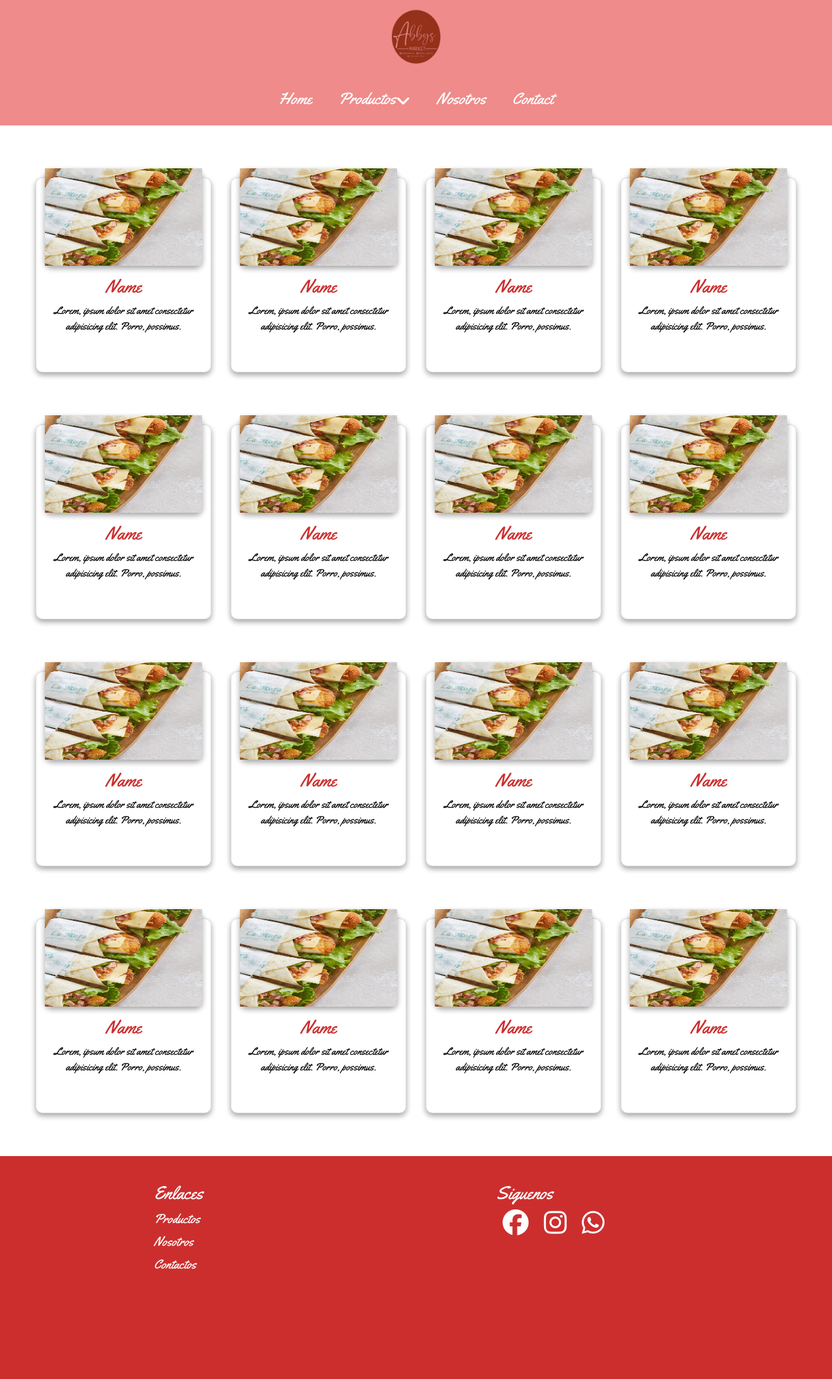
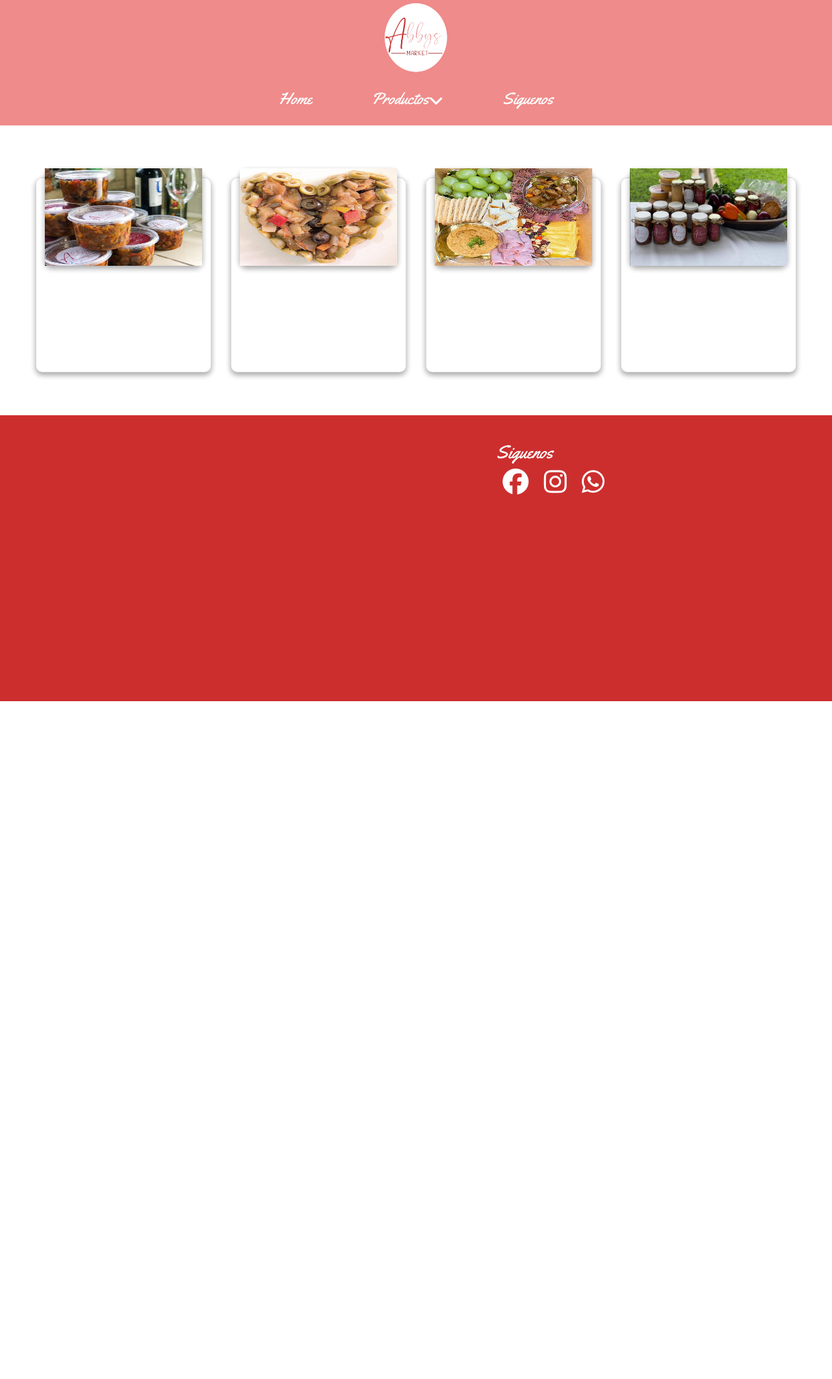
Before and after one commit to tavojereda/AbbysMarketWeb, a website built with Parcel: page src/productos.html in a window 1280 px wide. Shown: the part 47-2169 px from the top of the page at 65% size. After the commit the page ends 1126 px from the top, so only its background shows below. Built offline with nearby package versions, Linux system fonts and the light colour scheme; a script that the page names is missing; a web font is replaced by a local one.

Commit message:
Pagina terminanda para presentacion

```diff
--- a/src/productos.html
+++ b/src/productos.html
@@ -17,7 +17,7 @@
 	<body class="grid-container">
 		<header class="header grid-containerNavMenu">
 			<div class="logo">
-				<a href="#"><img src="./Assets/images/logoAbbys.png" alt="" /></a>
+				<a href="#"><img src="./Assets/images/LogoBlanco.png" alt="" /></a>
 			</div>
 			<div class="container navMenu">
 				<div class="row v-center">
@@ -41,29 +41,33 @@
 										<div class="list-item">
 											<h4 class="title">Productos</h4>
 											<ul>
-												<li><a href="#">Dulces</a></li>
-												<li><a href="#">Salados</a></li>
-												<li><a href="#">Carnes</a></li>
+												<li><a href="./productos.html">Comestibles</a></li>
+												<!-- <li><a href="./productos.html">Salados</a></li>
+												<li><a href="./productos.html">Carnes</a></li> -->
 											</ul>
 										</div>
+
 										<div class="list-item text-center">
 											<a href="#">
-												<img src="./Assets/images/ejemploProducto.png" alt="" />
+												<img src="./Assets/images/Producto1.png" alt="" />
 												<h4 class="title">Product 1</h4>
 											</a>
 										</div>
+
 										<div class="list-item text-center">
 											<a href="#">
-												<img src="./Assets/images/ejemploProducto.png" alt="" />
+												<img src="./Assets/images/Producto2.png" alt="" />
 												<h4 class="title">Product 2</h4>
 											</a>
 										</div>
+
 										<div class="list-item text-center">
 											<a href="#">
-												<img src="./Assets/images/ejemploProducto.png" alt="" />
+												<img src="./Assets/images/Producto3.png" alt="" />
 												<h4 class="title">Product 3</h4>
 											</a>
 										</div>
+
 										<!-- <div class="list-item text-center">
 											<a href="#">
 												<img src="./Assets/images/ejemploProducto.png" alt="" />
@@ -72,8 +76,89 @@
 										</div> -->
 									</div>
 								</li>
-								<li><a href="#nosotros">Nosotros</a></li>
-								<li><a href="#">Contact</a></li>
+								<!-- <li class="menu-item-has-children">
+									<a href="#">Shop<i class="fas fa-angle-down"></i></a>
+									<div class="sub-menu mega-menu mega-menu-column-4">
+										<div class="list-item">
+											<h4 class="title">Men's Fashion</h4>
+											<ul>
+												<li><a href="#">Product List</a></li>
+												<li><a href="#">Product List</a></li>
+												<li><a href="#">Product List</a></li>
+												<li><a href="#">Product List</a></li>
+												<li><a href="#">Product List</a></li>
+												<li><a href="#">Product List</a></li>
+											</ul>
+
+											<h4 class="title">Beauty</h4>
+											<ul>
+												<li><a href="#">Product List</a></li>
+												<li><a href="#">Product List</a></li>
+												<li><a href="#">Product List</a></li>
+											</ul>
+										</div>
+										<div class="list-item">
+											<h4 class="title">Women's Fashion</h4>
+											<ul>
+												<li><a href="#">Product List</a></li>
+												<li><a href="#">Product List</a></li>
+												<li><a href="#">Product List</a></li>
+												<li><a href="#">Product List</a></li>
+												<li><a href="#">Product List</a></li>
+											</ul>
+											<h4 class="title">Furniture</h4>
+											<ul>
+												<li><a href="#">Product List</a></li>
+												<li><a href="#">Product List</a></li>
+												<li><a href="#">Product List</a></li>
+												<li><a href="#">Product List</a></li>
+											</ul>
+										</div>
+										<div class="list-item">
+											<h4 class="title">Home, Kitchen</h4>
+											<ul>
+												<li><a href="#">Product List</a></li>
+												<li><a href="#">Product List</a></li>
+												<li><a href="#">Product List</a></li>
+												<li><a href="#">Product List</a></li>
+												<li><a href="#">Product List</a></li>
+												<li><a href="#">Product List</a></li>
+												<li><a href="#">Product List</a></li>
+												<li><a href="#">Product List</a></li>
+												<li><a href="#">Product List</a></li>
+												<li><a href="#">Product List</a></li>
+											</ul>
+										</div>
+										<div class="list-item">
+											<img src="./Assets/images/ejemploProducto.png" alt="" />
+										</div>
+									</div>
+								</li> -->
+
+								<!-- <li class="menu-item-has-children">
+									<a href="#">Blog<i class="fas fa-angle-down"></i></a>
+									<div class="sub-menu single-column-menu">
+										<ul>
+											<li><a href="#">html</a></li>
+											<li><a href="#">css</a></li>
+											<li><a href="#">js</a></li>
+										</ul>
+									</div>
+								</li> -->
+
+								<!-- <li class="menu-item-has-children">
+									<a href="#">Pages<i class="fas fa-angle-down"></i></a>
+									<div class="sub-menu single-column-menu">
+										<ul>
+											<li><a href="#">Login</a></li>
+											<li><a href="#">Register</a></li>
+											<li><a href="#">Faq</a></li>
+											<li><a href="#">404 Page</a></li>
+										</ul>
+									</div>
+								</li> -->
+								<!-- <li><a href="#nosotros">Nosotros</a></li> -->
+								<li><a href="#siguenos">Siguenos</a></li>
 							</ul>
 						</nav>
 					</div>
@@ -82,7 +167,7 @@
 			<div class="header-item item-right">
 				<!-- mobile menu trigger -->
 				<div class="mobile-menu-trigger">
-					<
+					<span></span>
 				</div>
 			</div>
 			<!-- menu end here -->
@@ -93,212 +178,230 @@
 				<div class="col-lg-3 col-md-4 col-sm-6 col-xs-12">
 					<div class="box card">
 						<div class="box cardImg">
-							<img src="./Assets/images/Producto1.jpg" alt="">
+							<img src="./Assets/images/Producto1.png" alt="" />
+						</div>
+						<!-- <div class="info">
+							<h3>Name</h3>
+							<p>Lorem, ipsum dolor sit amet consectetur adipisicing elit. Porro, possimus.</p>
+							<button class="btn btn-primary">Acheter</button>
+						</div> -->
+					</div>
+				</div>
+
+				<div class="col-lg-3 col-md-4 col-sm-6 col-xs-12">
+					<div class="box card">
+						<div class="box cardImg">
+							<img src="./Assets/images/Producto2.png" alt="" />
+						</div>
+						<!-- <div class="info">
+							<h3>Name</h3>
+							<p>Lorem, ipsum dolor sit amet consectetur adipisicing elit. Porro, possimus.</p>
+							<button class="btn btn-primary">Acheter</button>
+						</div> -->
+					</div>
+				</div>
+
+				<div class="col-lg-3 col-md-4 col-sm-6 col-xs-12">
+					<div class="box card">
+						<div class="box cardImg">
+							<img src="./Assets/images/Producto3.png" alt="" />
+						</div>
+						<!-- <div class="info">
+							<h3>Name</h3>
+							<p>Lorem, ipsum dolor sit amet consectetur adipisicing elit. Porro, possimus.</p>
+							<button class="btn btn-primary">Acheter</button>
+						</div> -->
+					</div>
+				</div>
+
+				<div class="col-lg-3 col-md-4 col-sm-6 col-xs-12">
+					<div class="box card">
+						<div class="box cardImg">
+							<img src="./Assets/images/Producto4.png" alt="" />
+						</div>
+						<!-- <div class="info">
+							<h3>Name</h3>
+							<p>Lorem, ipsum dolor sit amet consectetur adipisicing elit. Porro, possimus.</p>
+							<button class="btn btn-primary">Acheter</button>
+						</div> -->
+					</div>
+				</div>
+
+				<!-- <div class="col-lg-3 col-md-4 col-sm-6 col-xs-12">
+					<div class="box card">
+						<div class="box cardImg">
+							<img src="./Assets/images/Producto1.png" alt="" />
 						</div>
 						<div class="info">
 							<h3>Name</h3>
 							<p>Lorem, ipsum dolor sit amet consectetur adipisicing elit. Porro, possimus.</p>
-							<!-- <button class="btn btn-primary">Acheter</button> -->
+							<button class="btn btn-primary">Acheter</button>
 						</div>
 					</div>
 				</div>
+
 				<div class="col-lg-3 col-md-4 col-sm-6 col-xs-12">
 					<div class="box card">
 						<div class="box cardImg">
-							<img src="./Assets/images/Producto1.jpg" alt="">
+							<img src="./Assets/images/Producto1.png" alt="" />
 						</div>
 						<div class="info">
 							<h3>Name</h3>
 							<p>Lorem, ipsum dolor sit amet consectetur adipisicing elit. Porro, possimus.</p>
-							<!-- <button class="btn btn-primary">Acheter</button> -->
+							<button class="btn btn-primary">Acheter</button>
 						</div>
 					</div>
 				</div>
+
 				<div class="col-lg-3 col-md-4 col-sm-6 col-xs-12">
 					<div class="box card">
 						<div class="box cardImg">
-							<img src="./Assets/images/Producto1.jpg" alt="">
+							<img src="./Assets/images/Producto1.png" alt="" />
 						</div>
 						<div class="info">
 							<h3>Name</h3>
 							<p>Lorem, ipsum dolor sit amet consectetur adipisicing elit. Porro, possimus.</p>
-							<!-- <button class="btn btn-primary">Acheter</button> -->
+							<button class="btn btn-primary">Acheter</button>
 						</div>
 					</div>
 				</div>
+
 				<div class="col-lg-3 col-md-4 col-sm-6 col-xs-12">
 					<div class="box card">
 						<div class="box cardImg">
-							<img src="./Assets/images/Producto1.jpg" alt="">
+							<img src="./Assets/images/Producto1.png" alt="" />
 						</div>
 						<div class="info">
 							<h3>Name</h3>
 							<p>Lorem, ipsum dolor sit amet consectetur adipisicing elit. Porro, possimus.</p>
-							<!-- <button class="btn btn-primary">Acheter</button> -->
+							<button class="btn btn-primary">Acheter</button>
 						</div>
 					</div>
 				</div>
+
 				<div class="col-lg-3 col-md-4 col-sm-6 col-xs-12">
 					<div class="box card">
 						<div class="box cardImg">
-							<img src="./Assets/images/Producto1.jpg" alt="">
+							<img src="./Assets/images/Producto1.png" alt="" />
 						</div>
 						<div class="info">
 							<h3>Name</h3>
 							<p>Lorem, ipsum dolor sit amet consectetur adipisicing elit. Porro, possimus.</p>
-							<!-- <button class="btn btn-primary">Acheter</button> -->
+							<button class="btn btn-primary">Acheter</button>
 						</div>
 					</div>
 				</div>
+
 				<div class="col-lg-3 col-md-4 col-sm-6 col-xs-12">
 					<div class="box card">
 						<div class="box cardImg">
-							<img src="./Assets/images/Producto1.jpg" alt="">
+							<img src="./Assets/images/Producto1.png" alt="" />
 						</div>
 						<div class="info">
 							<h3>Name</h3>
 							<p>Lorem, ipsum dolor sit amet consectetur adipisicing elit. Porro, possimus.</p>
-							<!-- <button class="btn btn-primary">Acheter</button> -->
+							<button class="btn btn-primary">Acheter</button>
 						</div>
 					</div>
 				</div>
+
 				<div class="col-lg-3 col-md-4 col-sm-6 col-xs-12">
 					<div class="box card">
 						<div class="box cardImg">
-							<img src="./Assets/images/Producto1.jpg" alt="">
+							<img src="./Assets/images/Producto1.png" alt="" />
 						</div>
 						<div class="info">
 							<h3>Name</h3>
 							<p>Lorem, ipsum dolor sit amet consectetur adipisicing elit. Porro, possimus.</p>
-							<!-- <button class="btn btn-primary">Acheter</button> -->
+							<button class="btn btn-primary">Acheter</button>
 						</div>
 					</div>
 				</div>
+
 				<div class="col-lg-3 col-md-4 col-sm-6 col-xs-12">
 					<div class="box card">
 						<div class="box cardImg">
-							<img src="./Assets/images/Producto1.jpg" alt="">
+							<img src="./Assets/images/Producto1.png" alt="" />
 						</div>
 						<div class="info">
 							<h3>Name</h3>
 							<p>Lorem, ipsum dolor sit amet consectetur adipisicing elit. Porro, possimus.</p>
-							<!-- <button class="btn btn-primary">Acheter</button> -->
+							<button class="btn btn-primary">Acheter</button>
 						</div>
 					</div>
 				</div>
+
 				<div class="col-lg-3 col-md-4 col-sm-6 col-xs-12">
 					<div class="box card">
 						<div class="box cardImg">
-							<img src="./Assets/images/Producto1.jpg" alt="">
+							<img src="./Assets/images/Producto1.png" alt="" />
 						</div>
 						<div class="info">
 							<h3>Name</h3>
 							<p>Lorem, ipsum dolor sit amet consectetur adipisicing elit. Porro, possimus.</p>
-							<!-- <button class="btn btn-primary">Acheter</button> -->
+							<button class="btn btn-primary">Acheter</button>
 						</div>
 					</div>
 				</div>
+
 				<div class="col-lg-3 col-md-4 col-sm-6 col-xs-12">
 					<div class="box card">
 						<div class="box cardImg">
-							<img src="./Assets/images/Producto1.jpg" alt="">
+							<img src="./Assets/images/Producto1.png" alt="" />
 						</div>
 						<div class="info">
 							<h3>Name</h3>
 							<p>Lorem, ipsum dolor sit amet consectetur adipisicing elit. Porro, possimus.</p>
-							<!-- <button class="btn btn-primary">Acheter</button> -->
+							<button class="btn btn-primary">Acheter</button>
 						</div>
 					</div>
 				</div>
+
 				<div class="col-lg-3 col-md-4 col-sm-6 col-xs-12">
 					<div class="box card">
 						<div class="box cardImg">
-							<img src="./Assets/images/Producto1.jpg" alt="">
+							<img src="./Assets/images/Producto1.png" alt="" />
 						</div>
 						<div class="info">
 							<h3>Name</h3>
 							<p>Lorem, ipsum dolor sit amet consectetur adipisicing elit. Porro, possimus.</p>
-							<!-- <button class="btn btn-primary">Acheter</button> -->
+							<button class="btn btn-primary">Acheter</button>
 						</div>
 					</div>
 				</div>
+
 				<div class="col-lg-3 col-md-4 col-sm-6 col-xs-12">
 					<div class="box card">
 						<div class="box cardImg">
-							<img src="./Assets/images/Producto1.jpg" alt="">
+							<img src="./Assets/images/Producto1.png" alt="" />
 						</div>
 						<div class="info">
 							<h3>Name</h3>
 							<p>Lorem, ipsum dolor sit amet consectetur adipisicing elit. Porro, possimus.</p>
-							<!-- <button class="btn btn-primary">Acheter</button> -->
+							<button class="btn btn-primary">Acheter</button>
 						</div>
 					</div>
-				</div>
-				<div class="col-lg-3 col-md-4 col-sm-6 col-xs-12">
-					<div class="box card">
-						<div class="box cardImg">
-							<img src="./Assets/images/Producto1.jpg" alt="">
-						</div>
-						<div class="info">
-							<h3>Name</h3>
-							<p>Lorem, ipsum dolor sit amet consectetur adipisicing elit. Porro, possimus.</p>
-							<!-- <button class="btn btn-primary">Acheter</button> -->
-						</div>
-					</div>
-				</div>
-				<div class="col-lg-3 col-md-4 col-sm-6 col-xs-12">
-					<div class="box card">
-						<div class="box cardImg">
-							<img src="./Assets/images/Producto1.jpg" alt="">
-						</div>
-						<div class="info">
-							<h3>Name</h3>
-							<p>Lorem, ipsum dolor sit amet consectetur adipisicing elit. Porro, possimus.</p>
-							<!-- <button class="btn btn-primary">Acheter</button> -->
-						</div>
-					</div>
-				</div>
-				<div class="col-lg-3 col-md-4 col-sm-6 col-xs-12">
-					<div class="box card">
-						<div class="box cardImg">
-							<img src="./Assets/images/Producto1.jpg" alt="">
-						</div>
-						<div class="info">
-							<h3>Name</h3>
-							<p>Lorem, ipsum dolor sit amet consectetur adipisicing elit. Porro, possimus.</p>
-							<!-- <button class="btn btn-primary">Acheter</button> -->
-						</div>
-					</div>
-				</div>
-				<div class="col-lg-3 col-md-4 col-sm-6 col-xs-12">
-					<div class="box card">
-						<div class="box cardImg">
-							<img src="./Assets/images/Producto1.jpg" alt="">
-						</div>
-						<div class="info">
-							<h3>Name</h3>
-							<p>Lorem, ipsum dolor sit amet consectetur adipisicing elit. Porro, possimus.</p>
-							<!-- <button class="btn btn-primary">Acheter</button> -->
-						</div>
-					</div>
-				</div>
+				</div> -->
 			</div>
 		</div>
 
 		<div class="footer-container">
 			<div class="footer-card">
-				<h3>Enlaces</h3>
+				<!-- <h3>Contactanos</h3>
 				<ul>
-					<li><a href=""></a>Productos</li>
-					<li><a href=""></a>Nosotros</li>
-					<li><a href=""></a>Contactos</li>
-				</ul>
+					<li><i class="fa-solid fa-phone"></i> Telefono: (504)2546-9870</li>
+					<li><i class="fa-solid fa-envelope"></i> Correo: <a href="">abbysmarket@gmail.com</a></li>
+					<li><a href=""></a></li>
+				</ul> -->
 			</div>
-			<div class="footer-card">
+			<div id="siguenos" class="footer-card">
 				<h3>Siguenos</h3>
-				<a href=""><i class="fa-brands fa-facebook"></i></a>
-				<a href=""><i class="fa-brands fa-instagram"></i></a>
-				<a href=""><i class="fa-brands fa-whatsapp"></i></a>
+				<a href="https://www.facebook.com/abbysmarkethn"><i class="fa-brands fa-facebook"></i></a>
+				<a
+					href="https://www.instagram.com/abbys_markethn?utm_source=ig_web_button_share_sheet&igsh=ZDNlZDc0MzIxNw=="
+					><i class="fa-brands fa-instagram"></i
+				></a>
+				<a href="https://wa.link/ceszfp"><i class="fa-brands fa-whatsapp"></i></a>
 			</div>
 		</div>
 		<script
--- a/src/scss/components/_nosotros.scss
+++ b/src/scss/components/_nosotros.scss
@@ -15,6 +15,7 @@
 	height: 46.4375rem /* 743px -> 46.4375rem */;
 	align-items: end;
 	flex-wrap: wrap;
+	justify-content: space-evenly;
 }
 
 .nosotros-carta {
```
Also changed, not shown: src/index.html (+32 -22 lines), src/Assets/images/Categ1-480x480.jpg (deleted), src/Assets/images/Categ2-480x480.jpg (deleted), src/Assets/images/Categ3-480x480.jpg (deleted), src/Assets/images/Foto-1.jpg, src/Assets/images/LogoBlanco.png (added), src/Assets/images/Producto1.jpg (deleted), src/Assets/images/Producto1.png (added), src/Assets/images/Producto2.png (added), src/Assets/images/Producto3.png (added), src/Assets/images/Producto4.png (added), src/Assets/images/ejemploProducto.png (deleted).
